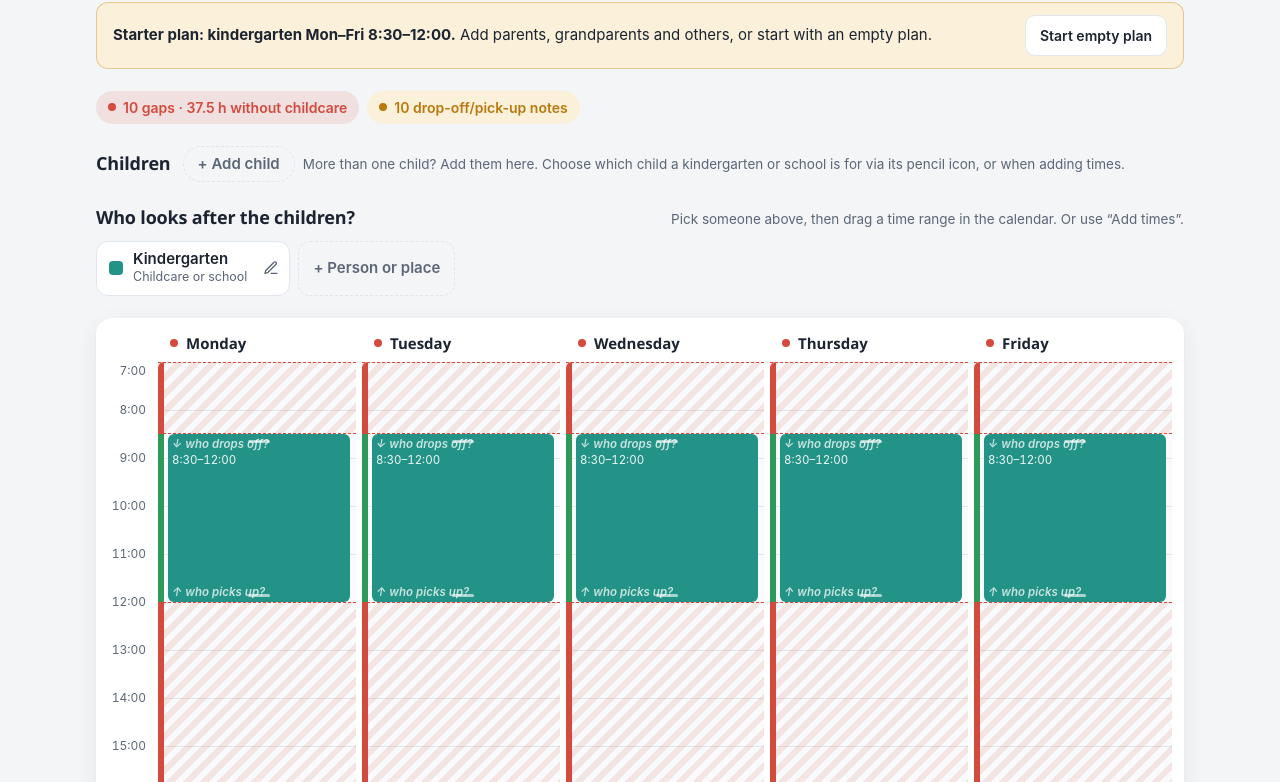
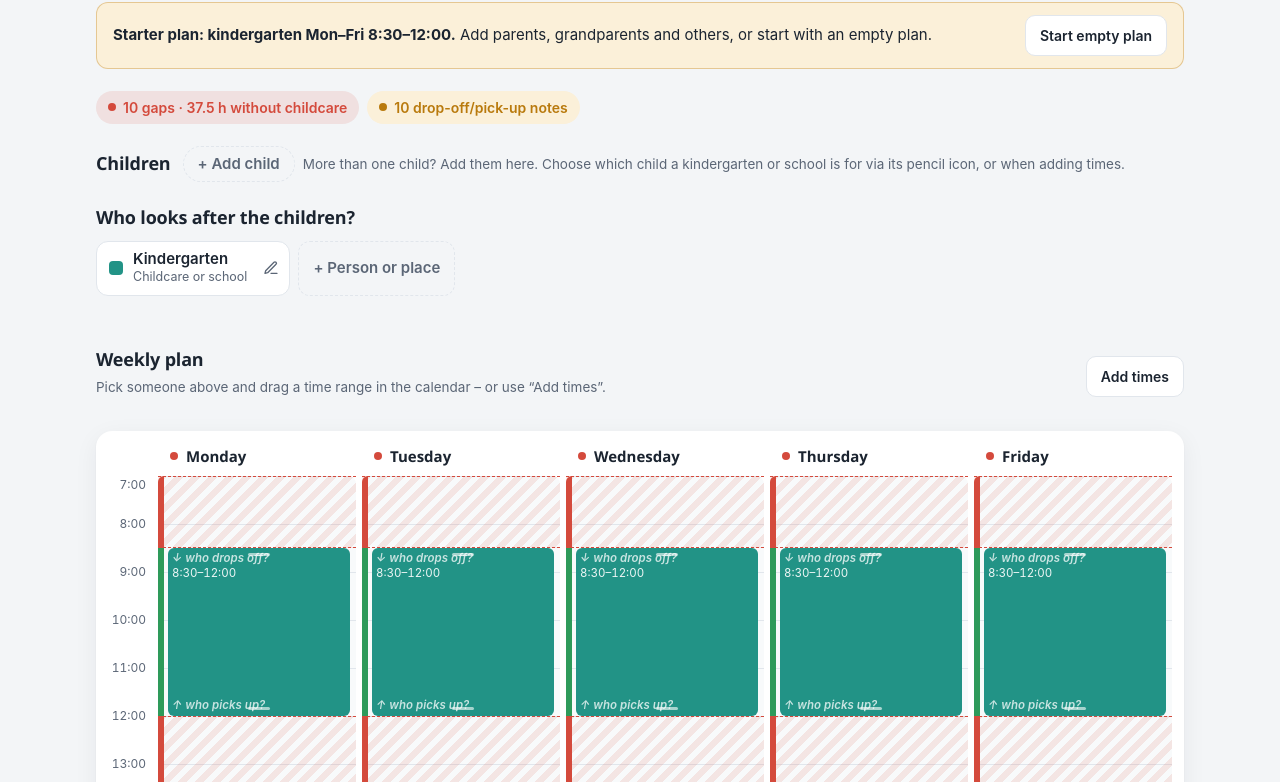
Before and after one commit to alexanderhaberzettl/Unsere-Betreuungswoche, a plain HTML site: page index.html in a window 1280 px wide. Shown: the part 125-907 px from the top of the page. Drawn offline with Linux system fonts and the light colour scheme.

Commit message:
"Export to Calendar", Wochenplan-Überschrift mit "Zeiten eintragen" direkt über dem Kalender
Co-Authored-By: Claude Opus 5.5 <noreply@anthropic.com>

```diff
--- a/index.html
+++ b/index.html
@@ -110,6 +110,10 @@ button { cursor: pointer; }
 .pill.warn { background: var(--warn-soft); color: var(--warn); }
 
 .sec-head { display: flex; flex-wrap: wrap; align-items: baseline; justify-content: space-between; gap: 4px 16px; margin-bottom: 10px; }
+.cal-head { align-items: flex-end; margin-top: 28px; margin-bottom: 12px; gap: 10px 16px; }
+.cal-head h2 { margin: 0; }
+.cal-head .hint { margin: 4px 0 0; }
+@media (max-width: 560px) { .cal-head > .btn { width: 100%; } }
 .chips { display: flex; flex-wrap: wrap; gap: 8px; }
 .chip { display: flex; align-items: stretch; border: 1.5px solid var(--line); border-radius: 12px; background: var(--surface); overflow: hidden; }
 .chip.active { border-color: var(--c); box-shadow: 0 0 0 3px color-mix(in srgb, var(--c) 22%, transparent); }
@@ -249,7 +253,6 @@ details[open] summary { margin-bottom: 8px; }
     <div class="topmain">
       <h1 data-i18n="title"></h1>
       <div class="actions">
-        <button type="button" class="btn" id="addBtn" data-i18n="addTimes"></button>
         <button type="button" class="btn" id="icsBtn" data-i18n="ics"></button>
         <button type="button" class="btn primary" id="shareBtn" data-i18n="share"></button>
       </div>
@@ -264,10 +267,17 @@ details[open] summary { margin-bottom: 8px; }
   <section>
     <div class="sec-head">
       <h2 data-i18n="whoCares"></h2>
-      <p class="hint" id="drawHint"></p>
     </div>
     <div class="chips" id="chips"></div>
   </section>
+
+  <div class="sec-head cal-head">
+    <div>
+      <h2 data-i18n="calTitle"></h2>
+      <p class="hint" id="drawHint"></p>
+    </div>
+    <button type="button" class="btn" id="addBtn" data-i18n="addTimes"></button>
+  </div>
 
   <section class="calendar">
     <div class="viewseg" id="kidview" role="group" hidden></div>
@@ -309,7 +319,7 @@ details[open] summary { margin-bottom: 8px; }
       addTimes: 'Zeiten eintragen',
       share: 'Plan teilen',
       whoCares: 'Wer betreut die Kinder?',
-      hintDefault: 'Oben jemanden auswählen, dann im Kalender eine Zeit ziehen. Oder „Zeiten eintragen“ nutzen.',
+      hintDefault: 'Oben jemanden auswählen und im Kalender eine Zeit ziehen – oder „Zeiten eintragen“ nutzen.',
       hintEltern: n => `Ziehe im Kalender, wann ${n} arbeitet.`,
       hintKita: n => `Ziehe im Kalender, wann die Kinder in ${n} sind.`,
       hintCare: n => `Ziehe im Kalender, wann ${n} betreut.`,
@@ -382,7 +392,7 @@ details[open] summary { margin-bottom: 8px; }
       kidHelp: 'Elternteile gelten für alle Kinder. Bei Einrichtungen und weiteren Personen wählst du beim Eintragen oder per Klick auf den Block, für welche Kinder sie gelten.',
       forKids: 'Für welche Kinder?', allKids: 'Alle Kinder', kidsNone: 'Noch keine Kinder angelegt – gilt für alle.', kidsMixed: 'Die Zeiten gelten gerade für unterschiedliche Kinder. Eine Änderung hier gilt für alle Zeiten.', addKidShort: '+ Kind', needKid: 'Bitte mindestens ein Kind wählen.',
       viewLabel: 'Ansicht',
-      ics: 'Kalender', icsTip: 'In Kalender exportieren (.ics)', icsTitle: 'In Kalender exportieren',
+      ics: 'Kalender-Export', calTitle: 'Wochenplan', icsTip: 'In Kalender exportieren (.ics)', icsTitle: 'In Kalender exportieren',
       icsSub: 'Lädt eine .ics-Datei, die du in Apple-, Google- oder Outlook-Kalender importieren kannst.',
       icsWho: 'Wessen Zeiten?', icsAll: 'Alle', icsWeek: 'Welche Woche?', wkThis: 'Diese Woche', wkNext: 'Nächste Woche', wkPick: 'Andere Woche',
       wkDate: 'Ein Tag in der gewünschten Woche', icsGo: '.ics herunterladen', icsNeedP: 'Bitte mindestens eine Person oder Einrichtung wählen.',
@@ -402,7 +412,7 @@ details[open] summary { margin-bottom: 8px; }
       addTimes: 'Add times',
       share: 'Share plan',
       whoCares: 'Who looks after the children?',
-      hintDefault: 'Pick someone above, then drag a time range in the calendar. Or use “Add times”.',
+      hintDefault: 'Pick someone above and drag a time range in the calendar – or use “Add times”.',
       hintEltern: n => `Drag in the calendar when ${n} works.`,
       hintKita: n => `Drag in the calendar when the children are at ${n}.`,
       hintCare: n => `Drag in the calendar when ${n} looks after the children.`,
@@ -475,7 +485,7 @@ details[open] summary { margin-bottom: 8px; }
       kidHelp: 'Parents count for all children. For kindergartens, schools and other people you choose which children they cover when adding them, or by clicking the block.',
       forKids: 'Which children?', allKids: 'All children', kidsNone: 'No children added yet – applies to all.', kidsMixed: 'These times currently cover different children. A change here applies to all times.', addKidShort: '+ Child', needKid: 'Please choose at least one child.',
       viewLabel: 'View',
-      ics: 'Calendar', icsTip: 'Export to calendar (.ics)', icsTitle: 'Export to calendar',
+      ics: 'Export to Calendar', calTitle: 'Weekly plan', icsTip: 'Export to calendar (.ics)', icsTitle: 'Export to calendar',
       icsSub: 'Downloads an .ics file you can import into Apple, Google or Outlook Calendar.',
       icsWho: 'Whose times?', icsAll: 'All', icsWeek: 'Which week?', wkThis: 'This week', wkNext: 'Next week', wkPick: 'Other week',
       wkDate: 'Any day in that week', icsGo: 'Download .ics', icsNeedP: 'Please choose at least one person or place.',
```
